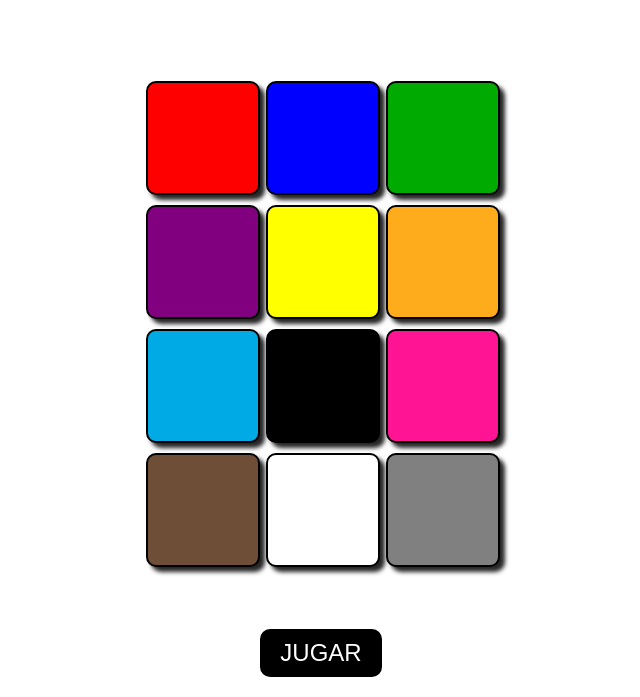
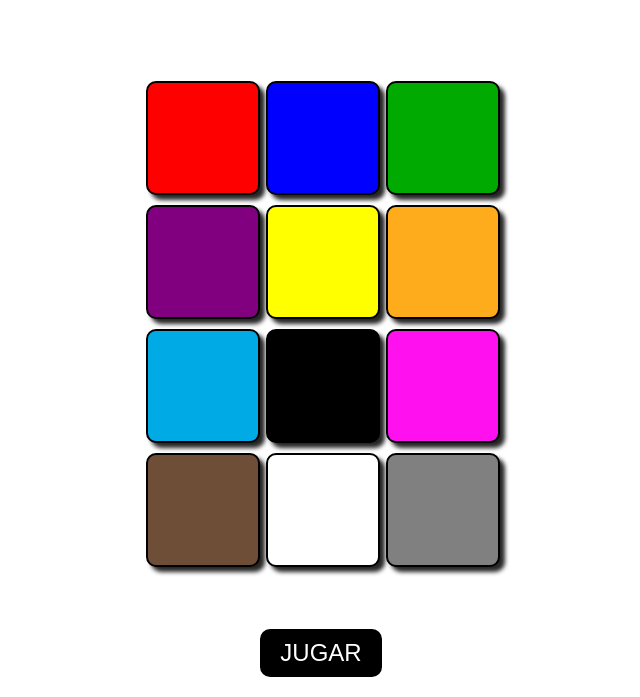
Before and after one commit to danielopenload/colores, a plain HTML site: page index.html in a window 1280 px wide. Shown: the part 103-800 px from the top of the page, without its empty margins (319-959 px from the left). Drawn offline with Linux system fonts and the light colour scheme.

Commit message:
Fix HTML encoding issues in index.html

```diff
--- a/index.html
+++ b/index.html
@@ -80,7 +80,7 @@
     <div class="cuadro" style="background-color: #FFAC1C;" data-color="NARANJA"></div>
     <div class="cuadro" style="background-color: #00AAE4;" data-color="CELESTE"></div>
     <div class="cuadro" style="background-color: #000000;" data-color="NEGRO"></div>
-    <div class="cuadro" style="background-color: #FF1493;" data-color="ROSA"></div>
+    <div class="cuadro" style="background-color: #FF10EF;" data-color="ROSA"></div>
    <div class="cuadro" style="background-color: #6F4E37;" data-color="MARRON"></div>
    <div class="cuadro" style="background-color: #FFFFFF;" data-color="BLANCO"></div>
    <div class="cuadro" style="background-color: #808080;" data-color="GRIS"></div>
```
